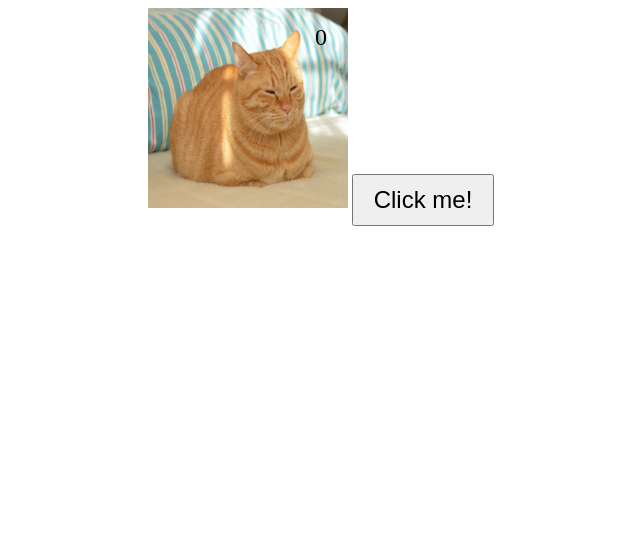
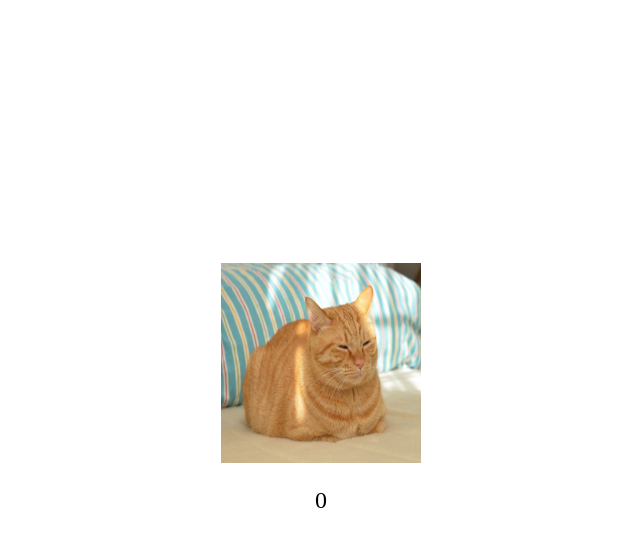
Before and after one commit to Suferr/Chubby-Clicker, a plain HTML site: page index.html in a window 1280 px wide. Shown: the whole page, without its empty margins (319-959 px from the left). Drawn offline with Linux system fonts and the light colour scheme.

Commit message:
Update index.html

```diff
--- a/index.html
+++ b/index.html
@@ -2,47 +2,40 @@
 <html>
 <head>
     <style>
-        #clicker-container {
-            text-align: center;
-            position: relative;
+        body {
+            display: flex;
+            justify-content: center;
+            align-items: center;
+            flex-direction: column;
+            height: 100vh;
+            margin: 0;
         }
 
         #cat-image {
             width: 200px;
             height: 200px;
-        }
-
-        #click-button {
-            font-size: 24px;
-            padding: 10px 20px;
             cursor: pointer;
         }
 
         #click-count {
             font-size: 24px;
-            position: absolute;
-            top: 0;
-            left: 50%;
-            transform: translateX(-50%);
+            text-align: center;
         }
     </style>
 </head>
 <body>
-    <div id="clicker-container">
-        <img id="cat-image" src="d75deedc638f289194546edd21ff3337.jpg" alt="Cat">
-        <button id="click-button">Click me!</button>
-    </div>
+    <img id="cat-image" src="d75deedc638f289194546edd21ff3337.jpg" alt="Cat">
     <p id="click-count">0</p>
     <script>
         // Initialize click count
         let clickCount = 0;
 
         // Get elements
-        const clickButton = document.getElementById("click-button");
+        const catImage = document.getElementById("cat-image");
         const clickCountDisplay = document.getElementById("click-count");
 
-        // Add click event listener
-        clickButton.addEventListener("click", () => {
+        // Add click event listener to the cat image
+        catImage.addEventListener("click", () => {
             // Increase click count
             clickCount++;
             // Update click count display
```
